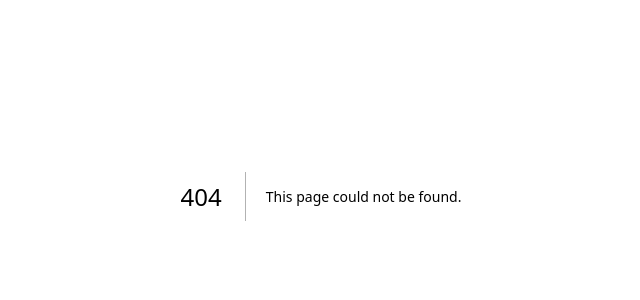
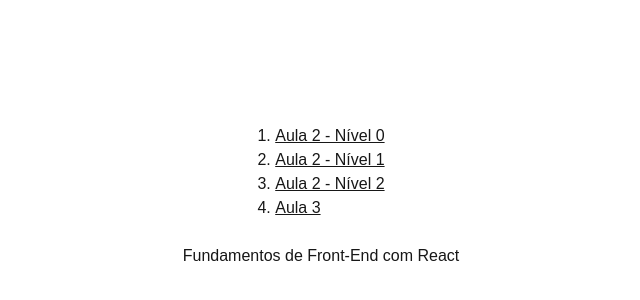
Before and after one commit to cidaluna/react-lab, a Next.js app: page / in a window 1280 px wide. Before the commit this address had no page. Shown: the part 220-520 px from the top of the page, without its empty margins (319-959 px from the left). Built offline with nearby package versions, Linux system fonts and the light colour scheme.

Commit message:
feat: add link to home page

```diff
--- /dev/null
+++ b/app/aula-3/page.tsx
@@ -0,0 +1,29 @@
+import Link from "next/link";
+
+interface Post {
+  id: number;
+  title: string;
+}
+
+export default async function Page() {
+  const response = await fetch("https://api.vercel.app/blog");
+  const posts = await response.json();
+  return (
+    <div>
+      <Link
+      href="/"
+      className="inline-flex items-center gap-2 text-md font-medium text-gray-600 hover:text-black transition-colors mb-6"
+    >
+      ← Ir para a Home
+    </Link>
+     <ul>
+      {
+        posts.map((post: Post) => (
+          <li key={post.id}>{post.title}</li>
+        ))
+      }
+    </ul>
+    </div>
+
+  );
+}
--- a/app/nivel-0/page.tsx
+++ b/app/nivel-0/page.tsx
@@ -1,7 +1,13 @@
 import Link from "next/link";
 
 const Page = () => (
-  <div>
+   <div className="p-6 flex flex-col gap-4 items-start">
+    <Link
+      href="/"
+      className="inline-flex items-center gap-2 text-md font-medium text-gray-600 hover:text-black transition-colors mb-6"
+    >
+      ← Ir para a Home
+    </Link>
     <Link className="underline" href="/nivel-0/cida">Link Page Cida</Link>
   </div>
 );
--- a/app/nivel-1/page.tsx
+++ b/app/nivel-1/page.tsx
@@ -1,10 +1,19 @@
 import { Counter } from "@/components/Counter";
+import Link from "next/link";
 
 const Page = () => {
-  <h1 className="text-2xl">Página nível 1</h1>
 
   return (
-    <Counter></Counter>
+    <div className="p-6 flex flex-col gap-4 items-start">
+      <Link
+        href="/"
+        className="inline-flex items-center gap-2 text-md font-medium text-gray-600 hover:text-black transition-colors mb-6"
+      >
+        ← Ir para a Home
+      </Link>
+      <h1 className="text-2xl">Página nível 1</h1>
+      <Counter></Counter>
+    </div>
   )
 };
 
--- a/app/nivel-2/page.tsx
+++ b/app/nivel-2/page.tsx
@@ -1,8 +1,15 @@
 import { CounterGlobal } from "@/components/CounterGlobal";
 import { ValueCounterGlobal } from "@/components/ValueCounterGlobal";
+import Link from "next/link";
 
 const Page = () => (
   <div>
+    <Link
+        href="/"
+        className="inline-flex items-center gap-2 text-md font-medium text-gray-600 hover:text-black transition-colors mb-6"
+      >
+        ← Ir para a Home
+      </Link>
     <h1 className="text-2xl">Página nível 2</h1>
     <CounterGlobal />
     <ValueCounterGlobal />
--- /dev/null
+++ b/app/page.tsx
@@ -0,0 +1,35 @@
+import Link from "next/link";
+
+export default function Home() {
+  return (
+    <div className="flex flex-col items-center justify-center min-h-screen p-4">
+      <main className="flex flex-col items-center"> {/* Adicionado flex-col e items-center */}
+        <ol className="list-inside list-decimal mb-6"> {/* Adicionado margem inferior */}
+          <li>
+            <Link className="underline" href="/nivel-0">
+            Aula 2 - Nível 0
+            </Link>
+          </li>
+          <li>
+            <Link className="underline" href="/nivel-1">
+            Aula 2 - Nível 1
+            </Link>
+          </li>
+          <li>
+            <Link className="underline" href="/nivel-2">
+            Aula 2 - Nível 2
+            </Link>
+          </li>
+          <li>
+            <Link className="underline" href="/aula-3">
+            Aula 3
+            </Link>
+          </li>
+        </ol>
+      </main>
+      <footer className="row-start-3 flex gap-[24px] flex-wrap items-center justify-center">
+        <p>Fundamentos de Front-End com React</p>
+      </footer>
+    </div>
+  );
+}
```
